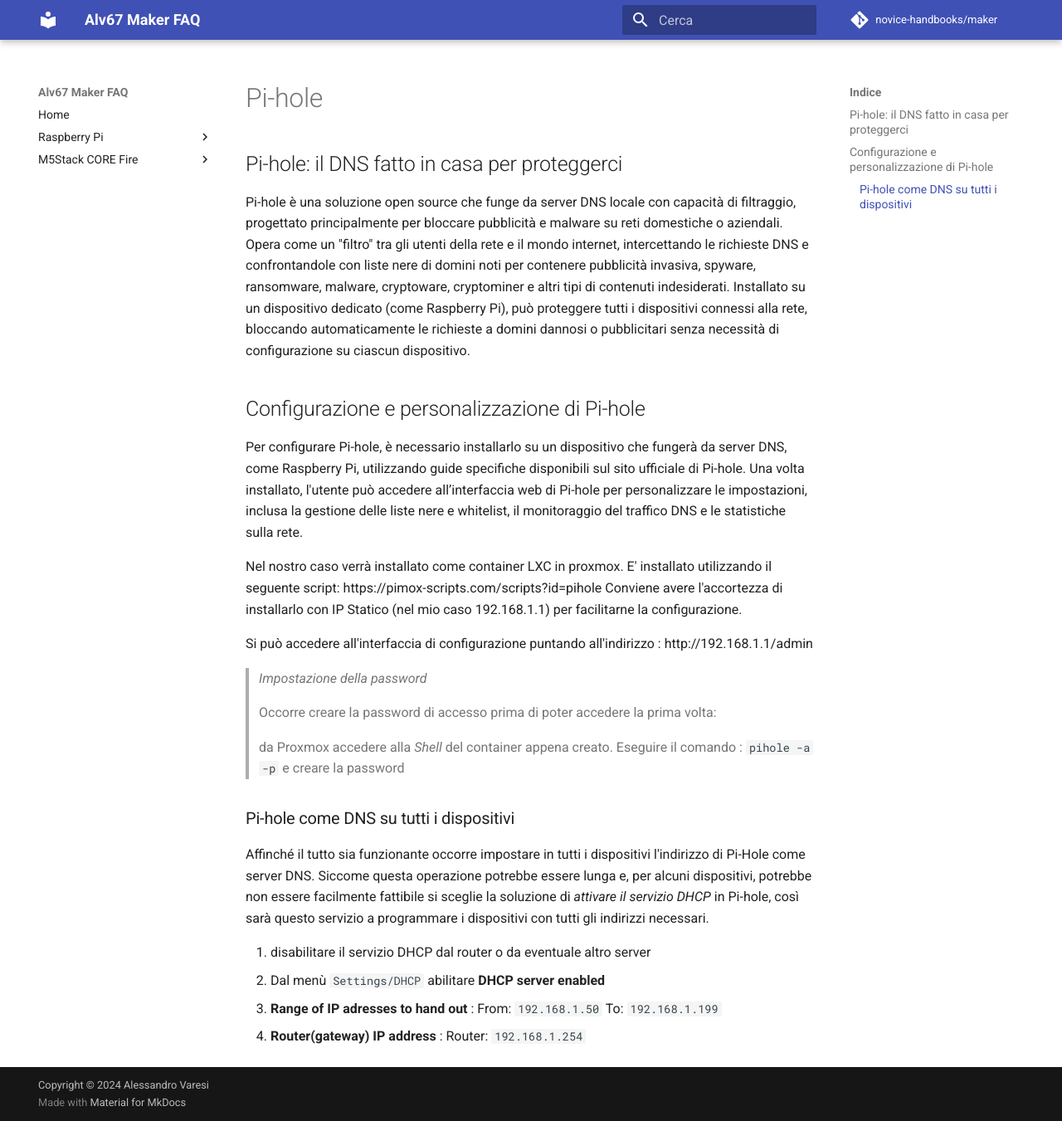
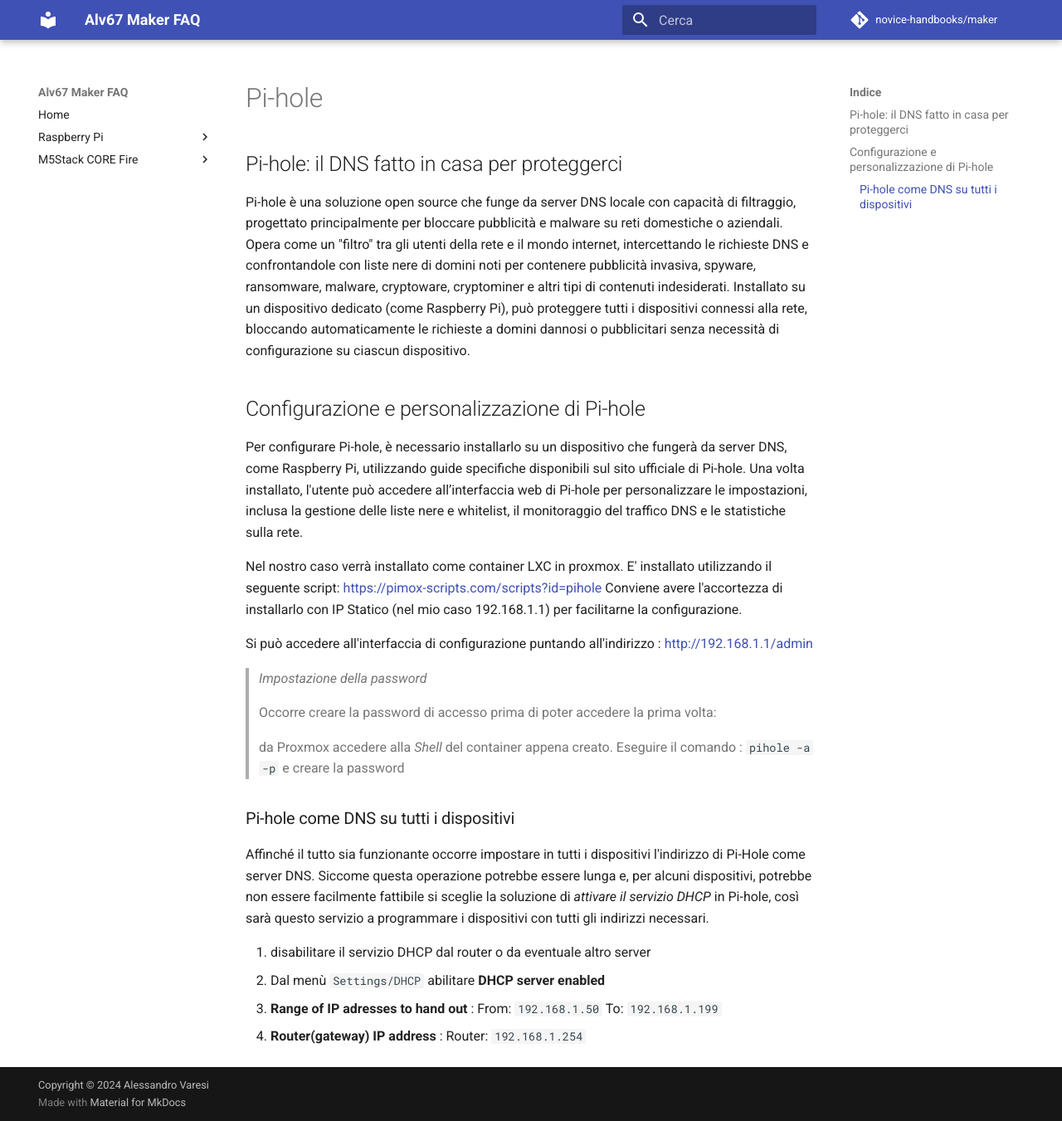
Before and after one commit to novice-handbooks/maker, an MkDocs documentation site: the page built from doc/pihole.md, in a window 1280 px wide and 1351 px high. Shown: the whole window at 83% size. Built offline with MkDocs 1.6.1 and Material for MkDocs 9.7.7, drawn with Linux system fonts in a browser that asks for light colours; comment, search, counter and statistics services are not loaded; part of the change alters nothing that is shown.

```diff
--- a/doc/pihole.md
+++ b/doc/pihole.md
@@ -2,17 +2,19 @@
 
 ## Pi-hole: il DNS fatto in casa per proteggerci
 
-Pi-hole è una soluzione open source che funge da server DNS locale con capacità di filtraggio, progettato principalmente per bloccare pubblicità e malware su reti domestiche o aziendali. Opera come un "filtro" tra gli utenti della rete e il mondo internet, intercettando le richieste DNS e confrontandole con liste nere di domini noti per contenere pubblicità invasiva, spyware, ransomware, malware, cryptoware, cryptominer e altri tipi di contenuti indesiderati. Installato su un dispositivo dedicato (come Raspberry Pi), può proteggere tutti i dispositivi connessi alla rete, bloccando automaticamente le richieste a domini dannosi o pubblicitari senza necessità di configurazione su ciascun dispositivo.
+Pi-hole è una soluzione open source che funge da server DNS locale con capacità di filtraggio, progettato principalmente per bloccare pubblicità e malware su reti domestiche o aziendali. Opera come un "filtro" tra gli utenti della rete e il mondo internet, intercettando le richieste DNS e
+confrontandole con liste nere di domini noti per contenere pubblicità invasiva, spyware, ransomware, malware, cryptoware, cryptominer e altri tipi di contenuti indesiderati. Installato su un dispositivo dedicato (come Raspberry Pi), può proteggere tutti i dispositivi connessi alla rete,
+bloccando automaticamente le richieste a domini dannosi o pubblicitari senza necessità di configurazione su ciascun dispositivo.
 
 ## Configurazione e personalizzazione di Pi-hole
 
 Per configurare Pi-hole, è necessario installarlo su un dispositivo che fungerà da server DNS, come Raspberry Pi, utilizzando guide specifiche disponibili sul sito ufficiale di Pi-hole. Una volta installato, l'utente può accedere all’interfaccia web di Pi-hole per personalizzare le impostazioni, inclusa la gestione delle liste nere e whitelist, il monitoraggio del traffico DNS e le statistiche sulla rete.
 
 Nel nostro caso verrà installato come container LXC in proxmox.
-E' installato utilizzando il seguente script: https://pimox-scripts.com/scripts?id=pihole
+E' installato utilizzando il seguente script: [https://pimox-scripts.com/scripts?id=pihole](https://pimox-scripts.com/scripts?id=pihole)
 Conviene avere l'accortezza di installarlo con IP Statico (nel mio caso 192.168.1.1) per facilitarne la configurazione.
 
-Si può accedere all'interfaccia di configurazione puntando all'indirizzo : http://192.168.1.1/admin
+Si può accedere all'interfaccia di configurazione puntando all'indirizzo : [http://192.168.1.1/admin](http://192.168.1.1/admin)
 
 > _Impostazione della password_
 >
@@ -21,8 +23,6 @@ Si può accedere all'interfaccia di configurazione puntando all'indirizzo : http
 > da Proxmox accedere alla _Shell_ del container appena creato.
 > Eseguire il comando : `pihole -a -p` e creare la password
 >
-
-
 
 ### Pi-hole come DNS su tutti i dispositivi
 
```
